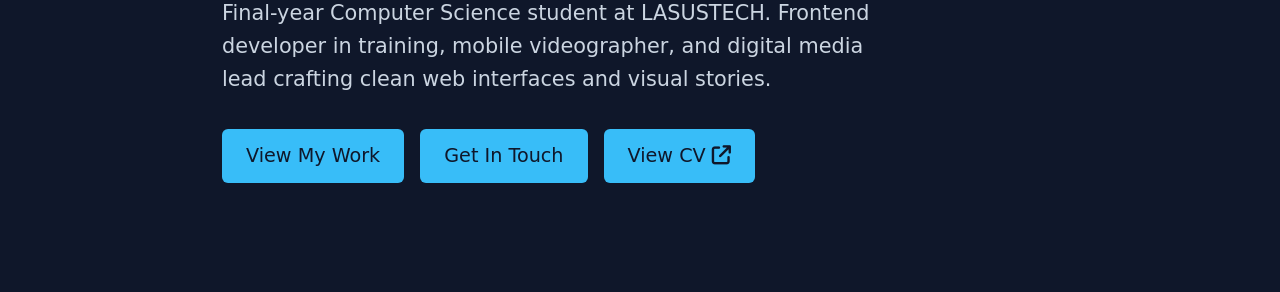
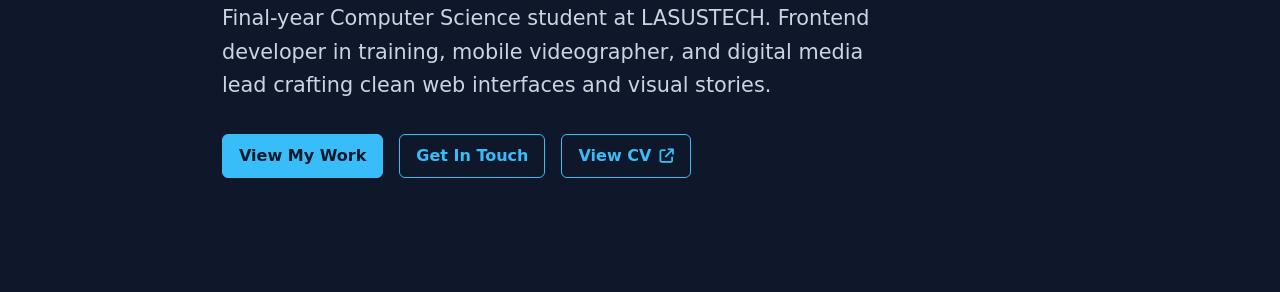
Before and after one commit to tolu021/vee-portfolio, a plain HTML site: page index.html in a window 1280 px wide. Shown: the part 432-724 px from the top of the page. Drawn offline with Linux system fonts and the light colour scheme; a web font is replaced by a local one.

Commit message:
Set View My Work as solid primary button and remaining hero links as outline buttons

```diff
--- a/index.html
+++ b/index.html
@@ -41,9 +41,9 @@
       media lead crafting clean web interfaces and visual stories.
     </p>
     <div class="hero-buttons">
-      <a href="#projects" class="btn primary-btn">View My Work</a>
-      <a href="#contact" class="btn primary-btn">Get In Touch</a>
-      <a href="https://cv-portfolio-6od7.vercel.app" target="_blank" rel="noopener noreferrer" class="btn primary-btn">
+      <a href="#projects" class="btn-demo">View My Work</a>
+      <a href="#contact" class="btn-code">Get In Touch</a>
+      <a href="https://cv-portfolio-6od7.vercel.app" target="_blank" rel="noopener noreferrer" class="btn-code">
         View CV <i class="fa-solid fa-arrow-up-right-from-square"></i>
       </a>
     </div>
```
